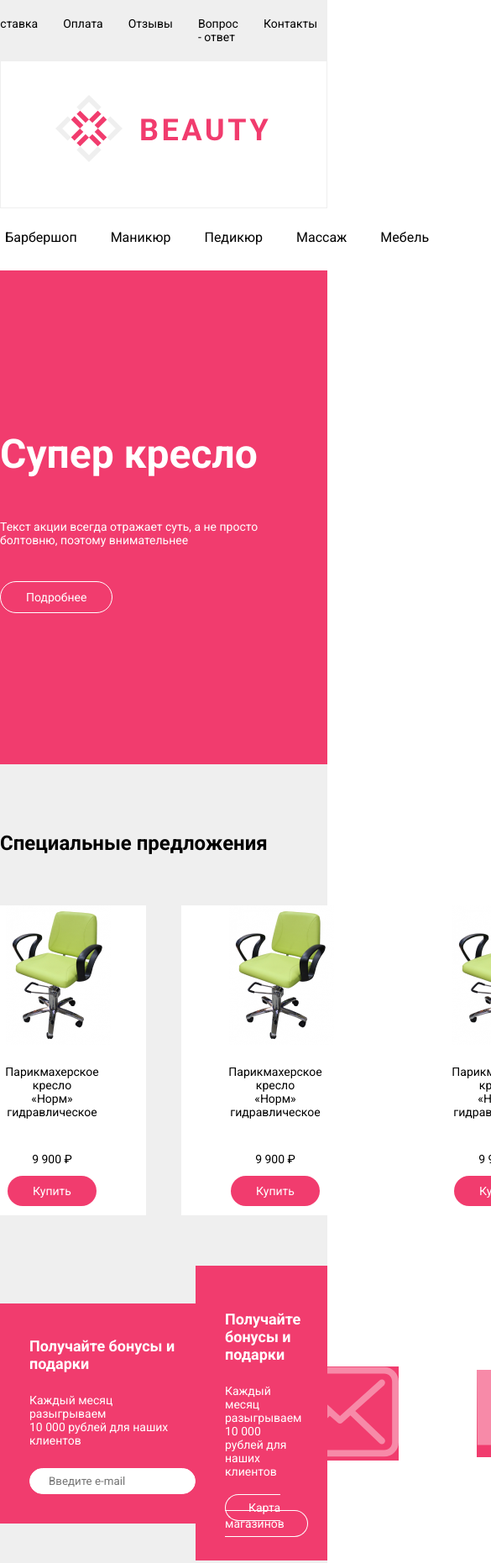
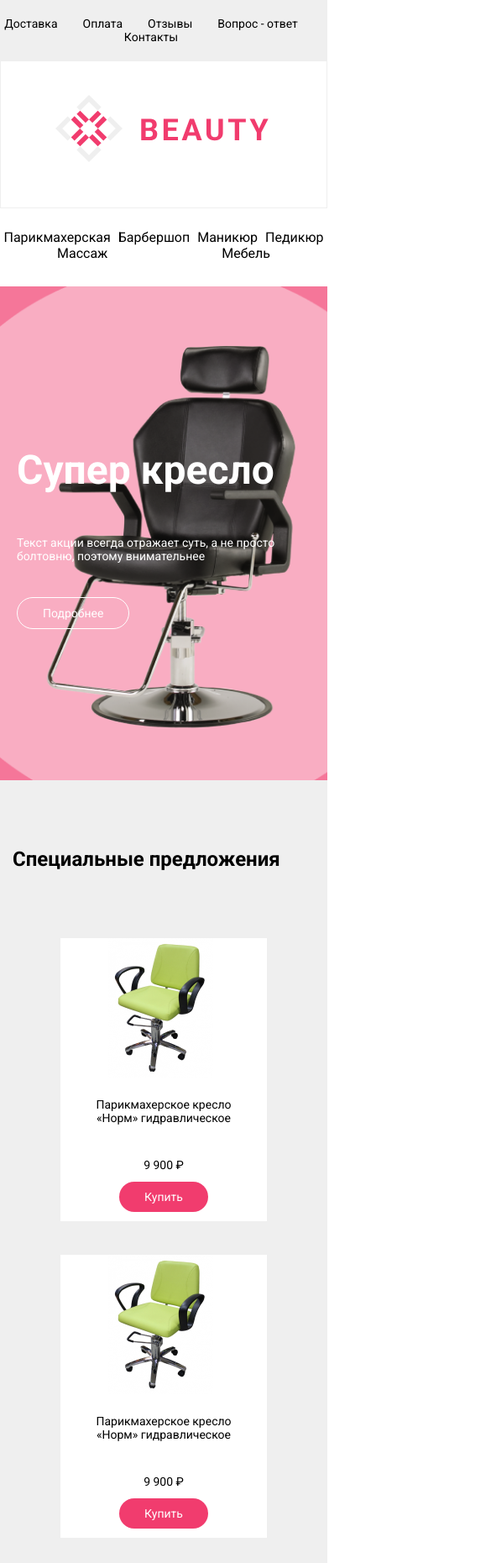
Before and after one commit to UbrWillson/HomeWorks, a plain HTML site: page index.html in a window 390 px wide. Shown: the top 1861 px of the page at 84% size, 585 px wide, since content can reach past the window. Drawn offline with Linux system fonts and the light colour scheme.

Commit message:
adaptive

```diff
--- a/index.html
+++ b/index.html
@@ -8,6 +8,7 @@
 <link rel="preconnect" href="https://fonts.gstatic.com" crossorigin>
 <link href="https://fonts.googleapis.com/css2?family=Roboto:ital,wght@0,400;0,700;1,500&display=swap" rel="stylesheet">
     <link rel="stylesheet" href="./style/style.css">
+    <link rel="stylesheet" href="./style/media.css">
     <title></title>
 </head>
 <body>
--- /dev/null
+++ b/style/media.css
@@ -0,0 +1,35 @@
+@media screen and (max-width: 1150px){
+.second_nav{
+justify-content: space-around;
+flex-wrap: wrap;
+}
+.black_chair{
+background-size: cover;
+
+}
+.super_chair{background-size: cover;}
+.second_nav p{margin: 0;}
+.super_chair h2{padding-left: 20px;}
+.super_chair p{margin-left: 20px;}
+.btn{padding-left: 20px;}
+.list_item{margin: 20px 0;
+}
+.special_offers p{padding-left: 15px;}
+.bonus_position{justify-content: center;}
+.popular_categories_position{padding-right: 20px;
+justify-content: center;
+}
+.footer_social{padding-left: 40px;}
+.footer_call{padding-right: 40px;}
+.final_footer{justify-content: center;}
+}
+@media screen and (max-width: 630px){
+.email_logo{opacity: 0;}
+.car_logo{opacity: 0;}
+.footer_btn{padding: 10px 0;}
+.footer_position{justify-content: center;}
+
+}
+@media screen and (max-width: 630px){
+    .black_chair{background-position: 62%;}
+}
--- a/style/style.css
+++ b/style/style.css
@@ -17,6 +17,7 @@
     .wrap{display: flex;
     justify-content: center;
 padding: 20px 0;
+flex-wrap: wrap;
 }
 /* nav panels and logo  */
     .wrap p{margin-right: 30px;
@@ -25,13 +26,18 @@ padding: 20px 0;
     }
     .logo{padding: 20px 0px 25px 0px;}
     .border{border: 1px solid #EFEFEF;}
-   .gray_background{background-color: #EFEFEF;}
+   .gray_background{background-color: #EFEFEF;
+background-size: contain;
+}
    .second_nav{padding: 25px 0px 30px 0px;}
    .nav_item p{margin-right: 40px;
 font-size: 16px;
 }
    /* super chair on the pink background  */
-   .black_chair{background: url(/images/black_chair.png) no-repeat;}
+   .black_chair{background: url(/images/black_chair.png) no-repeat;
+background-position: center;
+
+}
    .super_chair{flex-direction: column;
     color: #FFFFFF;
 }
```
